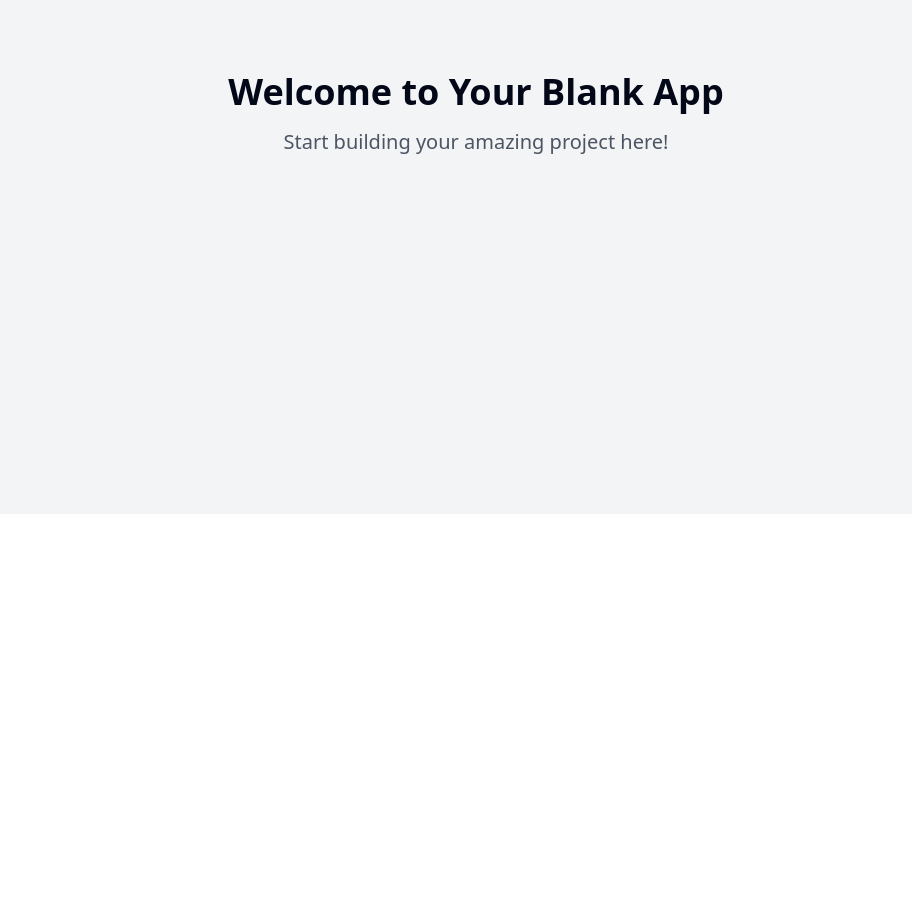
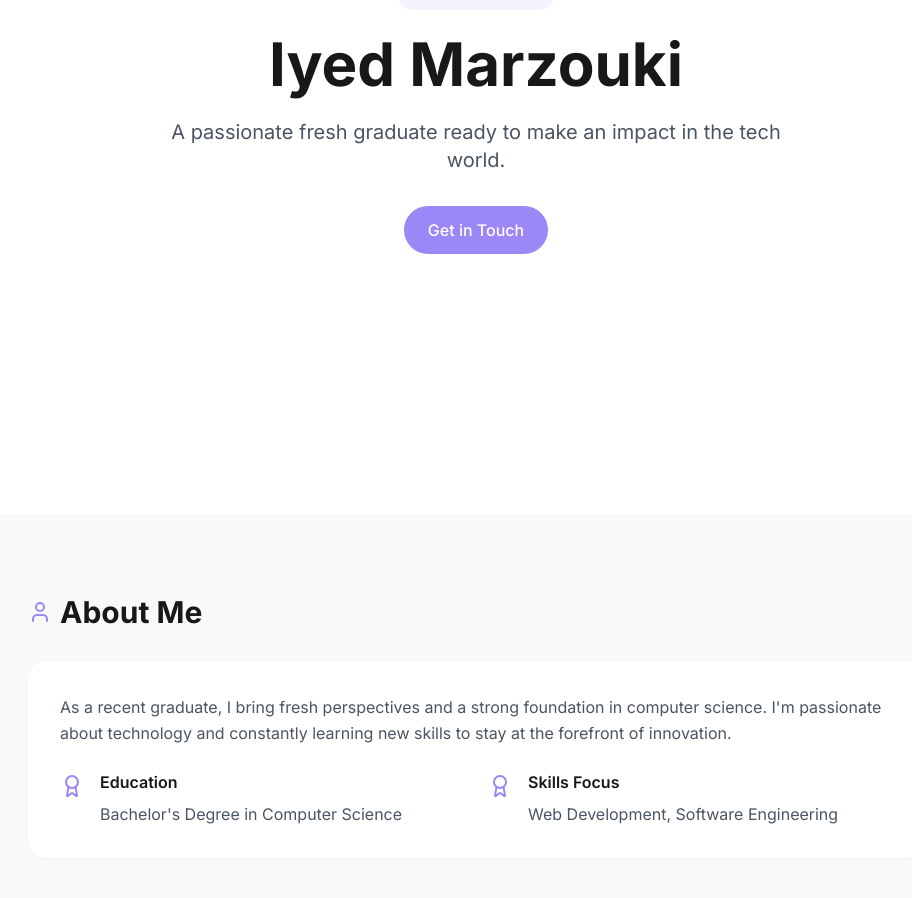
Before and after one commit to iyedmarz/iyed-portfolio-express, a React (Vite) app: page / in a window 1280 px wide. Shown: the part 286-1184 px from the top of the page, without its empty margins (164-1076 px from the left). Before the commit the page ends 800 px from the top, so only its background shows below. Built offline with nearby package versions, Linux system fonts and the light colour scheme.

Commit message:
Add portfolio page
This commit adds a portfolio page for Iyed Marzouki, a recent graduate.

```diff
--- /dev/null
+++ b/src/components/AboutSection.tsx
@@ -0,0 +1,39 @@
+
+import { User, Award } from "lucide-react";
+
+const AboutSection = () => {
+  return (
+    <section id="about" className="py-20 px-4 bg-secondary/50">
+      <div className="max-w-4xl mx-auto animate-fade-in">
+        <div className="flex items-center gap-2 mb-8">
+          <User className="text-primary" size={24} />
+          <h2 className="text-3xl font-bold">About Me</h2>
+        </div>
+        <div className="bg-white rounded-2xl p-8 shadow-sm">
+          <p className="text-gray-600 leading-relaxed mb-6">
+            As a recent graduate, I bring fresh perspectives and a strong foundation in computer science.
+            I'm passionate about technology and constantly learning new skills to stay at the forefront of innovation.
+          </p>
+          <div className="grid sm:grid-cols-2 gap-6">
+            <div className="flex items-start gap-4">
+              <Award className="text-primary mt-1" size={24} />
+              <div>
+                <h3 className="font-semibold mb-2">Education</h3>
+                <p className="text-gray-600">Bachelor's Degree in Computer Science</p>
+              </div>
+            </div>
+            <div className="flex items-start gap-4">
+              <Award className="text-primary mt-1" size={24} />
+              <div>
+                <h3 className="font-semibold mb-2">Skills Focus</h3>
+                <p className="text-gray-600">Web Development, Software Engineering</p>
+              </div>
+            </div>
+          </div>
+        </div>
+      </div>
+    </section>
+  );
+};
+
+export default AboutSection;
--- /dev/null
+++ b/src/components/ContactSection.tsx
@@ -0,0 +1,62 @@
+
+import { Mail, Phone, MapPin } from "lucide-react";
+
+const ContactSection = () => {
+  return (
+    <section id="contact" className="py-20 px-4 bg-secondary/50">
+      <div className="max-w-4xl mx-auto animate-fade-in">
+        <h2 className="text-3xl font-bold mb-12 text-center">Get in Touch</h2>
+        <div className="grid md:grid-cols-2 gap-8">
+          <div className="space-y-6">
+            <div className="flex items-start gap-4">
+              <Mail className="text-primary mt-1" size={24} />
+              <div>
+                <h3 className="font-semibold mb-1">Email</h3>
+                <p className="text-gray-600">iyed.marzouki@example.com</p>
+              </div>
+            </div>
+            <div className="flex items-start gap-4">
+              <Phone className="text-primary mt-1" size={24} />
+              <div>
+                <h3 className="font-semibold mb-1">Phone</h3>
+                <p className="text-gray-600">+216 XX XXX XXX</p>
+              </div>
+            </div>
+            <div className="flex items-start gap-4">
+              <MapPin className="text-primary mt-1" size={24} />
+              <div>
+                <h3 className="font-semibold mb-1">Location</h3>
+                <p className="text-gray-600">Tunisia</p>
+              </div>
+            </div>
+          </div>
+          <form className="space-y-4">
+            <input
+              type="text"
+              placeholder="Your Name"
+              className="w-full px-4 py-3 rounded-lg border border-gray-200 focus:outline-none focus:ring-2 focus:ring-primary/20"
+            />
+            <input
+              type="email"
+              placeholder="Your Email"
+              className="w-full px-4 py-3 rounded-lg border border-gray-200 focus:outline-none focus:ring-2 focus:ring-primary/20"
+            />
+            <textarea
+              placeholder="Your Message"
+              rows={4}
+              className="w-full px-4 py-3 rounded-lg border border-gray-200 focus:outline-none focus:ring-2 focus:ring-primary/20"
+            />
+            <button
+              type="submit"
+              className="w-full px-6 py-3 bg-primary text-white rounded-lg font-medium hover:bg-primary/90 transition-colors"
+            >
+              Send Message
+            </button>
+          </form>
+        </div>
+      </div>
+    </section>
+  );
+};
+
+export default ContactSection;
--- /dev/null
+++ b/src/components/HeroSection.tsx
@@ -0,0 +1,29 @@
+
+import { GraduationCap } from "lucide-react";
+
+const HeroSection = () => {
+  return (
+    <section className="min-h-screen flex items-center justify-center px-4">
+      <div className="text-center animate-fade-in-slow">
+        <div className="inline-flex items-center gap-2 px-4 py-2 rounded-full bg-primary/10 text-primary mb-6">
+          <GraduationCap size={18} />
+          <span className="text-sm font-medium">Fresh Graduate</span>
+        </div>
+        <h1 className="text-4xl sm:text-5xl md:text-6xl font-bold mb-6">
+          Iyed Marzouki
+        </h1>
+        <p className="text-xl text-gray-600 max-w-2xl mx-auto mb-8">
+          A passionate fresh graduate ready to make an impact in the tech world.
+        </p>
+        <a
+          href="#contact"
+          className="inline-flex items-center px-6 py-3 bg-primary text-white rounded-full font-medium hover:bg-primary/90 transition-colors"
+        >
+          Get in Touch
+        </a>
+      </div>
+    </section>
+  );
+};
+
+export default HeroSection;
--- /dev/null
+++ b/src/components/SkillsSection.tsx
@@ -0,0 +1,47 @@
+
+const skills = [
+  { name: "Web Development", level: "Advanced" },
+  { name: "JavaScript", level: "Intermediate" },
+  { name: "React", level: "Intermediate" },
+  { name: "Node.js", level: "Basic" },
+  { name: "Git", level: "Intermediate" },
+  { name: "UI/UX Design", level: "Basic" },
+];
+
+const SkillsSection = () => {
+  return (
+    <section id="skills" className="py-20 px-4">
+      <div className="max-w-4xl mx-auto animate-fade-in">
+        <h2 className="text-3xl font-bold mb-12 text-center">Skills</h2>
+        <div className="grid grid-cols-1 sm:grid-cols-2 md:grid-cols-3 gap-6">
+          {skills.map((skill) => (
+            <div
+              key={skill.name}
+              className="bg-white p-6 rounded-xl shadow-sm hover:shadow-md transition-shadow"
+            >
+              <h3 className="font-semibold mb-2">{skill.name}</h3>
+              <div className="flex items-center gap-2">
+                <div className="flex-1 h-2 bg-gray-200 rounded-full">
+                  <div
+                    className="h-full bg-primary rounded-full transition-all duration-500"
+                    style={{
+                      width:
+                        skill.level === "Advanced"
+                          ? "90%"
+                          : skill.level === "Intermediate"
+                          ? "60%"
+                          : "30%",
+                    }}
+                  />
+                </div>
+                <span className="text-sm text-gray-500">{skill.level}</span>
+              </div>
+            </div>
+          ))}
+        </div>
+      </div>
+    </section>
+  );
+};
+
+export default SkillsSection;
--- a/src/index.css
+++ b/src/index.css
@@ -1,101 +1,21 @@
+
+@import url('https://fonts.googleapis.com/css2?family=Inter:wght@400;500;600;700&display=swap');
+
 @tailwind base;
 @tailwind components;
 @tailwind utilities;
 
 @layer base {
-  :root {
-    --background: 0 0% 100%;
-    --foreground: 222.2 84% 4.9%;
-
-    --card: 0 0% 100%;
-    --card-foreground: 222.2 84% 4.9%;
-
-    --popover: 0 0% 100%;
-    --popover-foreground: 222.2 84% 4.9%;
-
-    --primary: 222.2 47.4% 11.2%;
-    --primary-foreground: 210 40% 98%;
-
-    --secondary: 210 40% 96.1%;
-    --secondary-foreground: 222.2 47.4% 11.2%;
-
-    --muted: 210 40% 96.1%;
-    --muted-foreground: 215.4 16.3% 46.9%;
-
-    --accent: 210 40% 96.1%;
-    --accent-foreground: 222.2 47.4% 11.2%;
-
-    --destructive: 0 84.2% 60.2%;
-    --destructive-foreground: 210 40% 98%;
-
-    --border: 214.3 31.8% 91.4%;
-    --input: 214.3 31.8% 91.4%;
-    --ring: 222.2 84% 4.9%;
-
-    --radius: 0.5rem;
-
-    --sidebar-background: 0 0% 98%;
-
-    --sidebar-foreground: 240 5.3% 26.1%;
-
-    --sidebar-primary: 240 5.9% 10%;
-
-    --sidebar-primary-foreground: 0 0% 98%;
-
-    --sidebar-accent: 240 4.8% 95.9%;
-
-    --sidebar-accent-foreground: 240 5.9% 10%;
-
-    --sidebar-border: 220 13% 91%;
-
-    --sidebar-ring: 217.2 91.2% 59.8%;
+  html {
+    scroll-behavior: smooth;
+    font-family: 'Inter', sans-serif;
   }
 
-  .dark {
-    --background: 222.2 84% 4.9%;
-    --foreground: 210 40% 98%;
-
-    --card: 222.2 84% 4.9%;
-    --card-foreground: 210 40% 98%;
-
-    --popover: 222.2 84% 4.9%;
-    --popover-foreground: 210 40% 98%;
-
-    --primary: 210 40% 98%;
-    --primary-foreground: 222.2 47.4% 11.2%;
-
-    --secondary: 217.2 32.6% 17.5%;
-    --secondary-foreground: 210 40% 98%;
-
-    --muted: 217.2 32.6% 17.5%;
-    --muted-foreground: 215 20.2% 65.1%;
-
-    --accent: 217.2 32.6% 17.5%;
-    --accent-foreground: 210 40% 98%;
-
-    --destructive: 0 62.8% 30.6%;
-    --destructive-foreground: 210 40% 98%;
-
-    --border: 217.2 32.6% 17.5%;
-    --input: 217.2 32.6% 17.5%;
-    --ring: 212.7 26.8% 83.9%;
-    --sidebar-background: 240 5.9% 10%;
-    --sidebar-foreground: 240 4.8% 95.9%;
-    --sidebar-primary: 224.3 76.3% 48%;
-    --sidebar-primary-foreground: 0 0% 100%;
-    --sidebar-accent: 240 3.7% 15.9%;
-    --sidebar-accent-foreground: 240 4.8% 95.9%;
-    --sidebar-border: 240 3.7% 15.9%;
-    --sidebar-ring: 217.2 91.2% 59.8%;
+  body {
+    @apply bg-white text-zinc-900;
   }
 }
 
-@layer base {
-  * {
-    @apply border-border;
-  }
-
-  body {
-    @apply bg-background text-foreground;
-  }
+.glass-effect {
+  @apply backdrop-blur-md bg-white/80;
 }
--- a/src/pages/Index.tsx
+++ b/src/pages/Index.tsx
@@ -1,13 +1,17 @@
-// Update this page (the content is just a fallback if you fail to update the page)
+
+import HeroSection from "@/components/HeroSection";
+import AboutSection from "@/components/AboutSection";
+import SkillsSection from "@/components/SkillsSection";
+import ContactSection from "@/components/ContactSection";
 
 const Index = () => {
   return (
-    <div className="min-h-screen flex items-center justify-center bg-gray-100">
-      <div className="text-center">
-        <h1 className="text-4xl font-bold mb-4">Welcome to Your Blank App</h1>
-        <p className="text-xl text-gray-600">Start building your amazing project here!</p>
-      </div>
-    </div>
+    <main className="bg-white">
+      <HeroSection />
+      <AboutSection />
+      <SkillsSection />
+      <ContactSection />
+    </main>
   );
 };
 
```
Also changed, not shown: tailwind.config.ts (+23 -65 lines).
